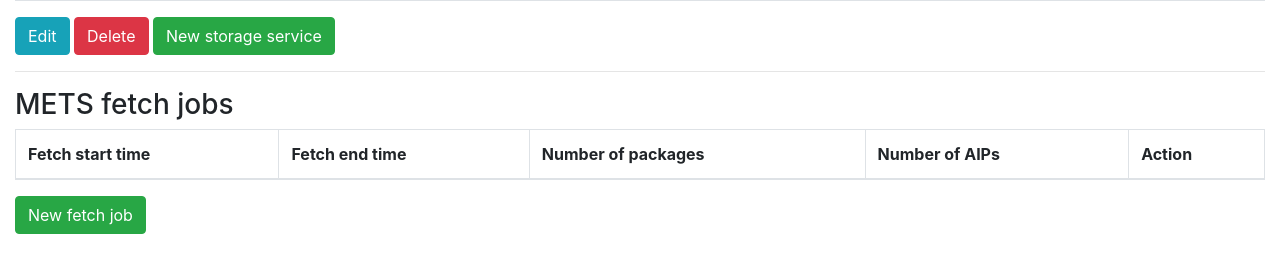
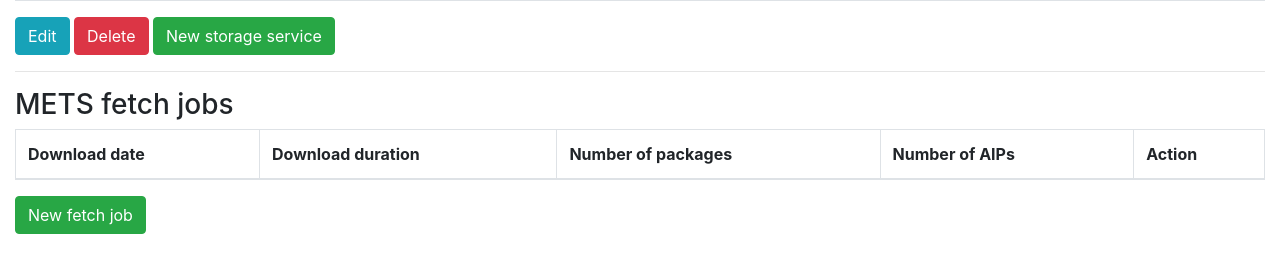
Before and after one commit to artefactual-labs/AIPscan, a Flask app: page /storage_service/1 in a window 1280 px wide. Shown: the part 363-636 px from the top of the page. Run offline with Flask 2, Linux system fonts and the light colour scheme; data that the repository does not hold is empty; some libraries are stand-ins or nearby versions.

Commit message:
add download duration to Fetch Jobs info

```diff
--- a/AIPscan/templates/storage_service.html
+++ b/AIPscan/templates/storage_service.html
@@ -20,8 +20,8 @@
 
 <table class="table table-striped table-bordered table-condensed sortable">
   <tr>
-  <td><strong>Fetch start time</strong></td>
-  <td><strong>Fetch end time</strong></td>
+  <td><strong>Download date</strong></td>
+  <td><strong>Download duration</strong></td>
   <td><strong>Number of packages</strong></td>
   <td><strong>Number of AIPs</strong></td>
   <td><strong>Action</strong></td>
@@ -30,7 +30,7 @@
     {% for metsFetchJob in metsFetchJobs %}
       <tr>
         <td>{{ metsFetchJob.download_start }}</td>
-        <td>{{ metsFetchJob.download_end }}</td>
+        <td>{{ metsFetchJob.download_end - metsFetchJob.download_start }}</td>
         <td>{{ metsFetchJob.total_packages }}</td>
         <td>{{ metsFetchJob.total_aips }}</td>
         <td><button type="button" class="btn btn-info">View</button>
```
